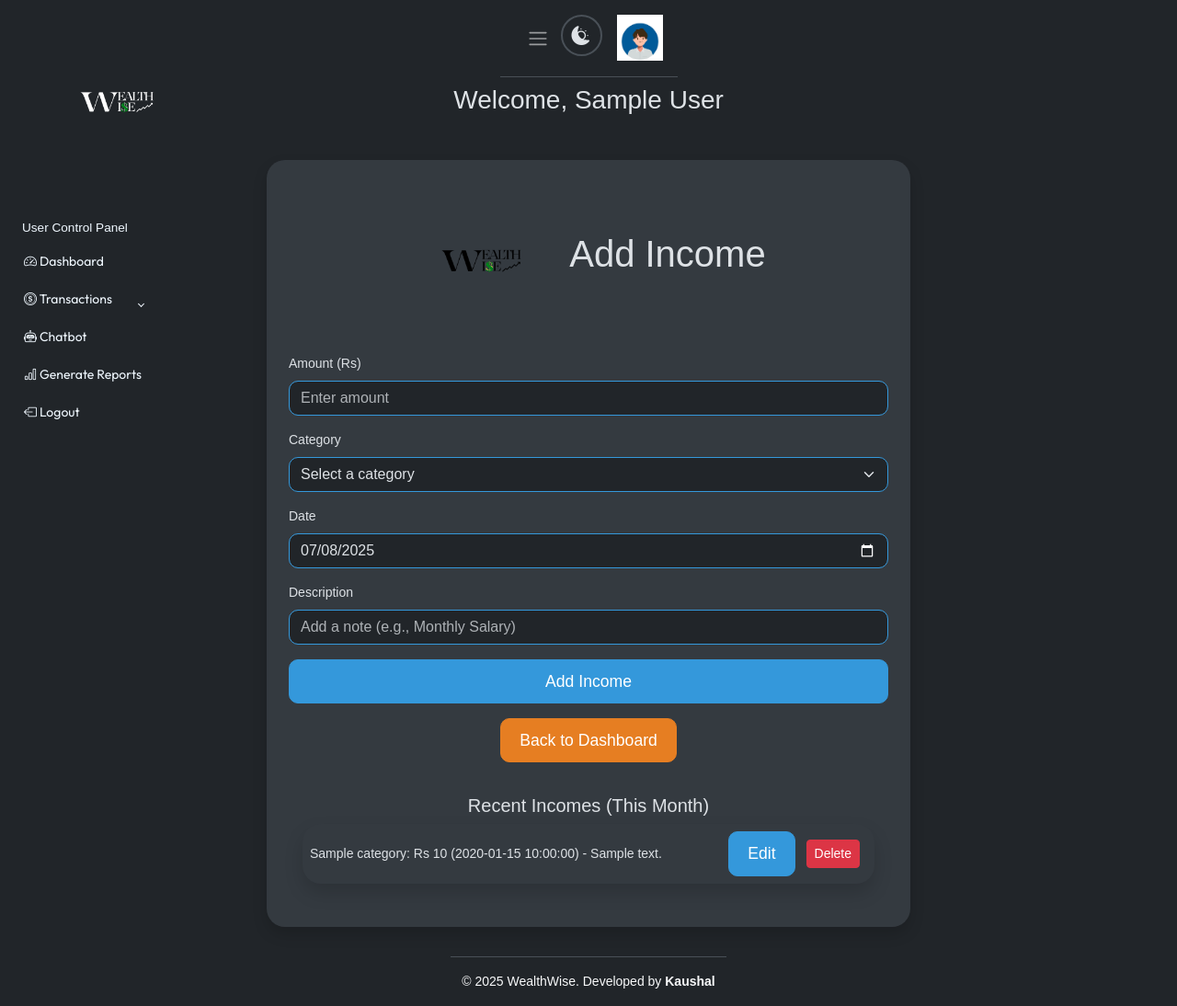
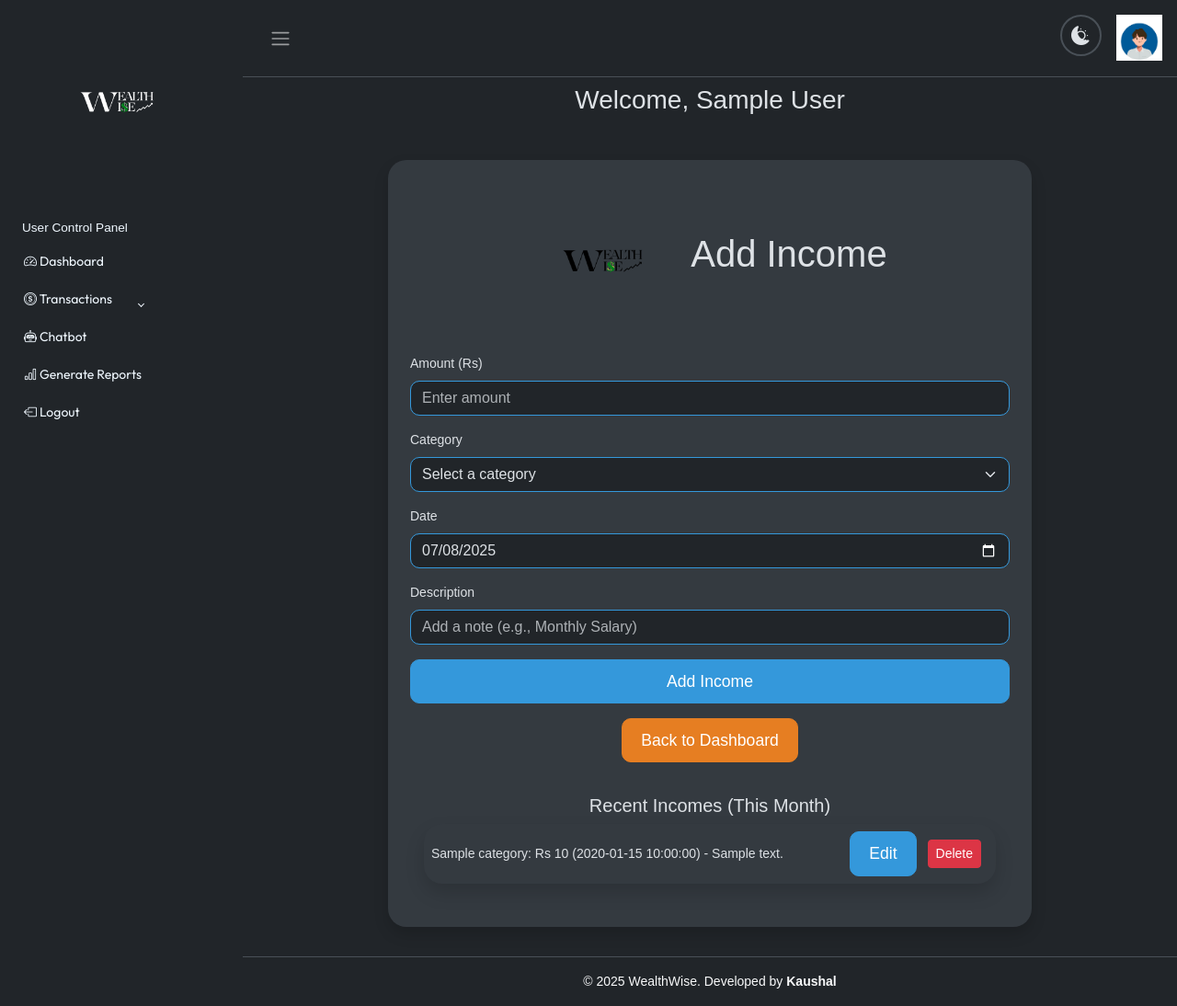
Before and after one commit to KaushallB/wealthwisehost, a Flask app: page /add_income/1 in a window 1280 px wide. Shown: the whole page at 92% size. Run offline with Flask 3, Linux system fonts and the light colour scheme; the visitor is signed in with stand-in values (Sample User, id 1); a database or web service that is not in the repository returns one stand-in record (values such as "Sample title"); some libraries are stand-ins or nearby versions.

Commit message:
old base.html for checking

```diff
--- a/templates/base.html
+++ b/templates/base.html
@@ -60,7 +60,7 @@
             border-radius: 50%;
         }
         input:checked + .slider {
-            background-color: #28a745;
+            background-color: #28a745; /* Green for enabled */
         }
         input:focus + .slider {
             box-shadow: 0 0 1px #28a745;
@@ -84,62 +84,6 @@
         }
         .dropdown-item label {
             width: 100%;
-        }
-        #sidebar {
-            position: fixed;
-            top: 0;
-            bottom: 0;
-            left: 0;
-            width: 250px;
-            transition: transform 0.3s ease-in-out;
-            transform: translateX(-100%);
-            z-index: 1000;
-        }
-        #sidebar.active {
-            transform: translateX(0);
-        }
-        .main {
-            margin-left: 0;
-            transition: margin-left 0.3s ease-in-out;
-            min-height: 100vh;
-            display: flex;
-            flex-direction: column;
-            align-items: center;
-        }
-        #sidebar.active ~ .main {
-            margin-left: 250px;
-        }
-        #sidebar-toggle {
-            display: block;
-            z-index: 1001;
-        }
-        .content {
-            width: 100%;
-            max-width: 1200px;
-            margin: 0 auto;
-            padding: 0 15px;
-        }
-        @media (min-width: 768px) {
-            #sidebar {
-                transform: translateX(0);
-            }
-            #sidebar.active ~ .main {
-                margin-left: 0;
-            }
-            .main {
-                margin-left: 250px;
-            }
-            .content {
-                padding: 0 15px;
-            }
-        }
-        @media (max-width: 767px) {
-            .main {
-                margin-left: 0;
-            }
-            #sidebar.active ~ .main {
-                margin-left: 0;
-            }
         }
     </style>
 </head>
@@ -268,35 +212,6 @@
     <script src="{{ url_for('static', filename='js/script.js') }}"></script>
     <script>
         document.addEventListener('DOMContentLoaded', function() {
-            const sidebarToggle = document.getElementById('sidebar-toggle');
-            const sidebar = document.getElementById('sidebar');
-            const main = document.querySelector('.main');
-
-            sidebarToggle.addEventListener('click', function() {
-                sidebar.classList.toggle('active');
-                main.classList.toggle('active');
-            });
-
-            // Ensure sidebar toggle works on all devices
-            if (window.innerWidth < 768) {
-                sidebar.classList.remove('active');
-                main.classList.remove('active');
-            } else {
-                sidebar.classList.add('active');
-                main.classList.add('active');
-            }
-
-            // Update sidebar state on resize
-            window.addEventListener('resize', function() {
-                if (window.innerWidth < 768) {
-                    sidebar.classList.remove('active');
-                    main.classList.remove('active');
-                } else {
-                    sidebar.classList.add('active');
-                    main.classList.add('active');
-                }
-            });
-
             const toggle2faSwitch = document.getElementById('toggle-2fa-switch');
             if (toggle2faSwitch) {
                 toggle2faSwitch.addEventListener('change', function(e) {
@@ -313,6 +228,7 @@
                     .then(response => response.json())
                     .then(data => {
                         if (data.success) {
+                            // Instead of alert, trigger a flash message via a hidden form submit
                             const flashForm = document.createElement('form');
                             flashForm.method = 'POST';
                             flashForm.action = '{{ url_for("dashboard", user_id=user.id) if user else url_for("login") }}';
@@ -325,21 +241,22 @@
                             flashForm.submit();
                         } else {
                             alert(data.message || 'Error toggling 2FA');
-                            this.checked = !isEnabled;
+                            this.checked = !isEnabled; // Revert if failed
                         }
                     })
                     .catch(error => {
                         console.error('Error:', error);
                         alert('Error toggling 2FA');
-                        this.checked = !isEnabled;
+                        this.checked = !isEnabled; // Revert if failed
                     });
                 });
             }
 
+            // Initialize tooltips
             const tooltipTriggerList = document.querySelectorAll('[data-bs-toggle="tooltip"]');
             [...tooltipTriggerList].map(tooltipTriggerEl => new bootstrap.Tooltip(tooltipTriggerEl));
         });
-    </script>
+</script>
     {% block scripts %}
     {% endblock %}
 </body>
```
